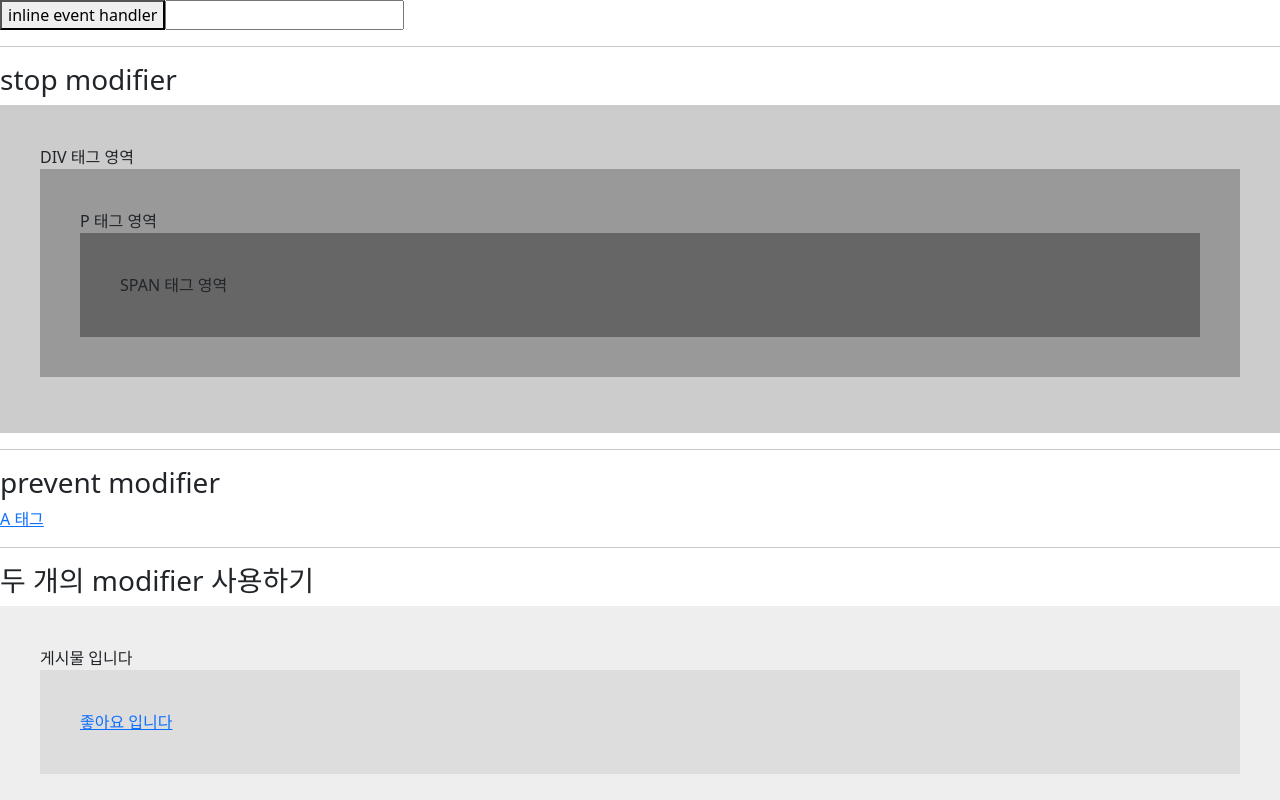
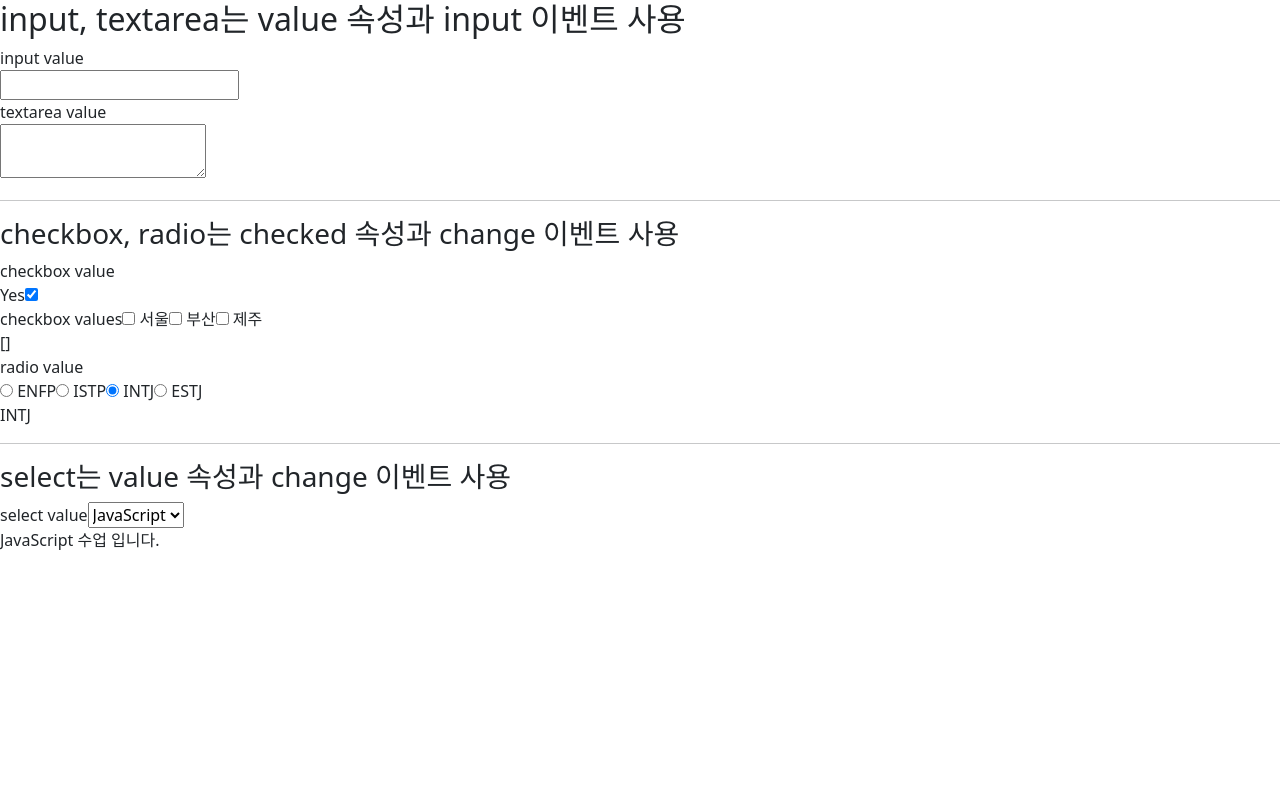
Before and after one commit to codeblue25/learn-vue3, a Vue app in the folder learn-vue3/: page / in a window 1280 px wide. Shown: the top 800 px of the page. Built offline with nearby package versions, Linux system fonts and the light colour scheme.

Commit message:
Learn about two-way bindings

```diff
--- a/learn-vue3/src/App.vue
+++ b/learn-vue3/src/App.vue
@@ -1,5 +1,5 @@
 <script setup>
-import EventModifiers from './lectures/aboutVueProperties/EventModifiers.vue'
+import EventModifiers from './lectures/aboutVueProperties/TwoWayBinding.vue'
 // import ReactivityAPI from './lectures/aboutCompositionAPIs/ReactivityAPI.vue'
 </script>
 
--- /dev/null
+++ b/learn-vue3/src/lectures/aboutVueProperties/TwoWayBinding.vue
@@ -0,0 +1,112 @@
+<template>
+  <div>
+    <!-- 단방향 바인딩이기 때문에 자바스크립트 상태에 따라 input 상태는 변하지만, input 상태에 따라 자바스크립트 상태가 변하지는 않는다 -->
+    <!-- <h2>one-way input value</h2>
+    <form action="">
+      <input type="text" :value="inputValue" />
+    </form>
+    <div>{{ inputValue }}</div>
+    <hr /> -->
+
+    <!-- v-model 없이 양방향 바인딩 구현 -->
+    <!-- <h2>two-way input value</h2>
+    <form>
+      <input type="text" :value="inputValue" @input="(e) => (inputValue = e.target.value)" />
+    </form>
+    <div>{{ inputValue }}</div>
+    <hr /> -->
+
+    <!-- v-model -->
+    <h2>input, textarea는 value 속성과 input 이벤트 사용</h2>
+    <span>input value</span>
+    <form>
+      <input type="text" v-model="inputValue" />
+    </form>
+    <div>{{ inputValue }}</div>
+
+    <span>textarea value</span>
+    <form>
+      <textarea type="text" v-model="textareaValue"></textarea>
+    </form>
+    <div>{{ textareaValue }}</div>
+    <hr />
+
+    <h3>checkbox, radio는 checked 속성과 change 이벤트 사용</h3>
+    <span>checkbox value</span>
+    <form>
+      <label for="checkbox">{{ checkboxValue }}</label>
+      <input
+        type="checkbox"
+        id="checkbox"
+        v-model="checkboxValue"
+        true-value="Yes"
+        false-value="No"
+      />
+    </form>
+
+    <span>checkbox values</span>
+    <label>
+      <input type="checkbox" value="서울" v-model="checkboxValues" />
+      서울
+    </label>
+    <label>
+      <input type="checkbox" value="부산" v-model="checkboxValues" />
+      부산
+    </label>
+    <label>
+      <input type="checkbox" value="제주" v-model="checkboxValues" />
+      제주
+    </label>
+    <div>{{ checkboxValues }}</div>
+
+    <span>radio value</span>
+    <form>
+      <label for="radio">
+        <input type="radio" id="radio" name="mbti" value="ENFP" v-model="radioValue" />
+        ENFP
+      </label>
+      <label for="radio">
+        <input type="radio" id="radio" name="mbti" value="ISTP" v-model="radioValue" />
+        ISTP
+      </label>
+      <label for="radio">
+        <input type="radio" id="radio" name="mbti" value="INTJ" v-model="radioValue" />
+        INTJ
+      </label>
+      <label for="radio">
+        <input type="radio" id="radio" name="mbti" value="ESTJ" v-model="radioValue" />
+        ESTJ
+      </label>
+    </form>
+    <div>{{ radioValue }}</div>
+
+    <hr />
+    <h3>select는 value 속성과 change 이벤트 사용</h3>
+    <span>select value</span>
+    <select v-model="selectValue">
+      <option value="HTML">HTML</option>
+      <option value="CSS">CSS</option>
+      <option value="JavaScript">JavaScript</option>
+    </select>
+    <div>{{ selectValue }} 수업 입니다.</div>
+  </div>
+</template>
+
+<script>
+import { ref } from 'vue'
+
+export default {
+  setup() {
+    const inputValue = ref(null)
+    const textareaValue = ref(null)
+    const checkboxValue = ref('Yes')
+    const checkboxValues = ref([])
+    const radioValue = ref('INTJ')
+    const selectValue = ref('JavaScript')
+
+    return { inputValue, textareaValue, checkboxValue, checkboxValues, radioValue, selectValue }
+  }
+}
+</script>
+
+<style lang="scss" scoped></style>
```
